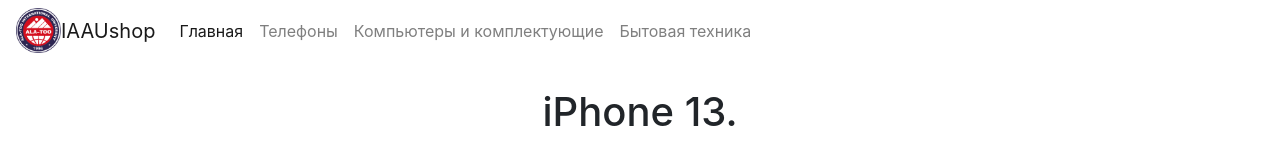
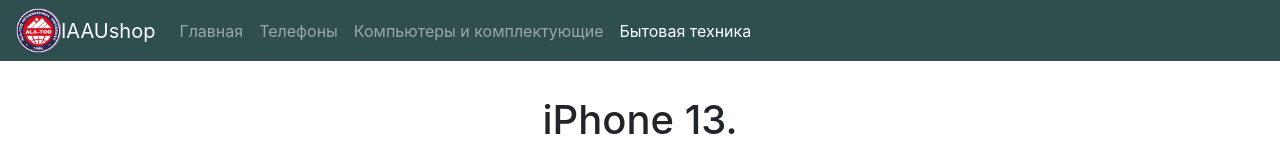
Before and after one commit to semakalnin/lol, a plain HTML site: page final2022/index.html in a window 1280 px wide. Shown: the top 143 px of the page. Drawn offline with nearby package versions, Linux system fonts and the light colour scheme.

Commit message:
Update index.html

```diff
--- a/final2022/index.html
+++ b/final2022/index.html
@@ -1,9 +1,8 @@
-
-
 <!DOCTYPE html>
-<html>
+<html lang="en">
    <head>
       <meta charset="utf-8">
+      <meta name="viewport" content="width=device-width, initial-scale=1.0">
       <link rel="stylesheet" href="https://cdn.jsdelivr.net/npm/bootstrap@4.6.0/dist/css/bootstrap.min.css" integrity="sha384-B0vP5xmATw1+K9KRQjQERJvTumQW0nPEzvF6L/Z6nronJ3oUOFUFpCjEUQouq2+l" crossorigin="anonymous">
       <script src="https://code.jquery.com/jquery-3.5.1.slim.min.js" integrity="sha384-DfXdz2htPH0lsSSs5nCTpuj/zy4C+OGpamoFVy38MVBnE+IbbVYUew+OrCXaRkfj" crossorigin="anonymous"></script>
       <script src="https://cdn.jsdelivr.net/npm/bootstrap@4.5.3/dist/js/bootstrap.bundle.min.js" integrity="sha384-ho+j7jyWK8fNQe+A12Hb8AhRq26LrZ/JpcUGGOn+Y7RsweNrtN/tE3MoK7ZeZDyx" crossorigin="anonymous"></script>
@@ -23,29 +22,30 @@
          }
       </style>
    </head>
-   <body style="background-color: #ffffff;">
-      <div class="container-fluid">
-         <div class="p-3 mb-2 text-white">
-            <nav class="navbar navbar-expand-lg navbar-light bg-none fixed-top">
-               <img src="img/0.png" alt="0" width="45" height="45">
-               <a class="navbar-brand" href="#">IAAUshop</a>
-               <button class="navbar-toggler" type="button" data-toggle="collapse" data-target="#navbarNavAltMarkup" aria-controls="navbarNavAltMarkup" aria-expanded="false" aria-label="Toggle navigation">
-               <span class="navbar-toggler-icon"></span>
-               </button>
-               <div class="collapse navbar-collapse" id="navbarNavAltMarkup">
-                  <div class="navbar-nav">
-                     <a class="nav-item nav-link active" href="#Main">Главная<span class="sr-only"></span></a>
-                     <a class="nav-item nav-link" href="#Brands">Телефоны</a>
-                     <a class="nav-item nav-link" href="#PC">Компьютеры и комплектующие</a>
-                     <a class="nav-item nav-link" href="#Byt">Бытовая техника</a>
-                  </div>
-               </div>
-         </div>
-      </div>
+   <body data-spy="scroll" data-target=".navbar" data-offset="50" style="background-color: #ffffff;">
+      <nav class="navbar navbar-expand-sm navbar-dark fixed-top" style="background-color: darkslategray;">
+         <img src="img/0.png" alt="0" width="45" height="45">
+         <a class="navbar-brand" href="#">IAAUshop</a>
+         <ul class="navbar-nav">
+            <li class="nav-item">
+               <a class="nav-link" href="#Main">Главная</a>
+            </li>
+            <li class="nav-item">
+               <a class="nav-link" href="#Brands">Телефоны</a>
+            </li>
+            <li class="nav-item">
+               <a class="nav-link" href="#PC">Компьютеры и комплектующие</a>
+            </li>
+            <li class="nav-item">
+               <a class="nav-link" href="#Byt">Бытовая техника</a>
+            </li>
+         </ul>
       </nav>
       </div>
       <br>
       <br>
+      <br>
+      <br?
       <div class="container-fluid">
       <h1 class="text-black" id="Main" style="text-align: center;">iPhone 13.<br>Your new superpower.</h1>
       <br>
@@ -727,32 +727,36 @@
       <br>
       <br>
       <div class="container-fluid">
-      <div class="row" style="background-color: darkblue;">
+      <div class="row" style="background-color: darkslategray;">
       <div class="col-12">
       <footer class="page-footer text-white" style="text-align: left">
          <div class="container-fluid">
             <div class="container">
                <div class="row row-cols-4">
                   <div class="col">
+                     <br>
                      <p class="text-black" style="text-align: left;">ОАО "PRIMARY KEY"</p>
                      <p class="text-black" style="text-align: left;">IAAU SHOP. Продажа бытовой техники и электроники</p>
                      <p class="text-black" style="text-align: left;">Если у вас появилось желание приобрести данный сайт,<br> то +996706159030.<br> Обговорим лично условия. </p>
                   </div>
                   <div class="col">
+                     <br>
                      <p class="text-black" style="text-align: left;">Если у вас возникли вопросы, вы можете задать их в справочную службу</p>
                      <p class="text-black" style="text-align: left;">Данный сайт является лишь макетом.<br>Любые совпадения с реальными сайтами - случайность</p>
                   </div>
                   <div class="col">
+                     <br>
                      <p class="text-black" style="text-align: left;">Front End developers:</p>
                      <p class="text-black" style="text-align: left;">Kadraliev Sardar<br>Akbiike Toktosunova</p>
                   </div>
                   <div class="col">
+                     <br>
                      <p class="text-black" style="text-align: left;">Back End developers:</p>
                      <p class="text-black" style="text-align: left;">Alymbek Ergeshov <br>Alina Bakytbek kyzy</p>
                   </div>
                </div>
                <div class="footer-copyright text-center py-3">© 2022 Copyright:
-                  <a href="https://alatoo.edu.kg/" style="background-color: darkblue;"> PRIMARY KEY </a>
+                  <a href="https://alatoo.edu.kg/"> PRIMARY KEY </a>
                </div>
       </footer>
       </div>
```
